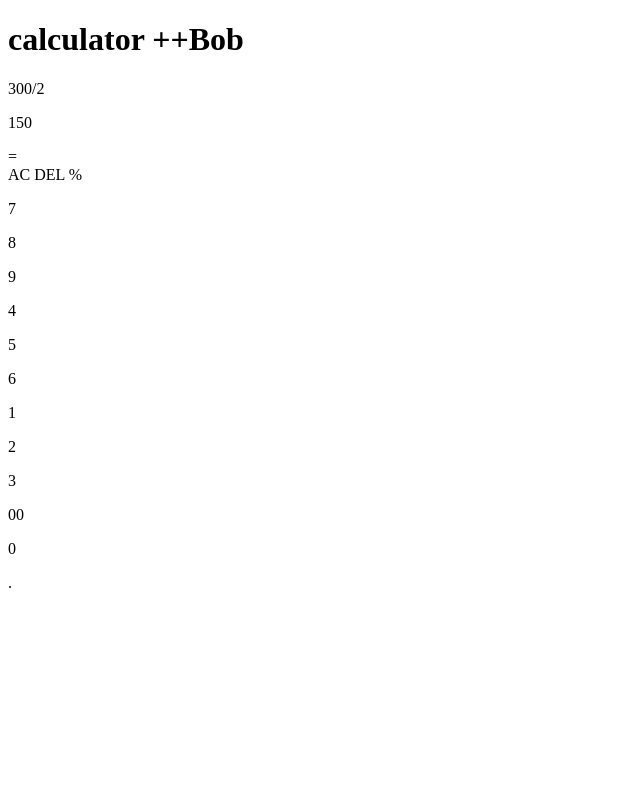
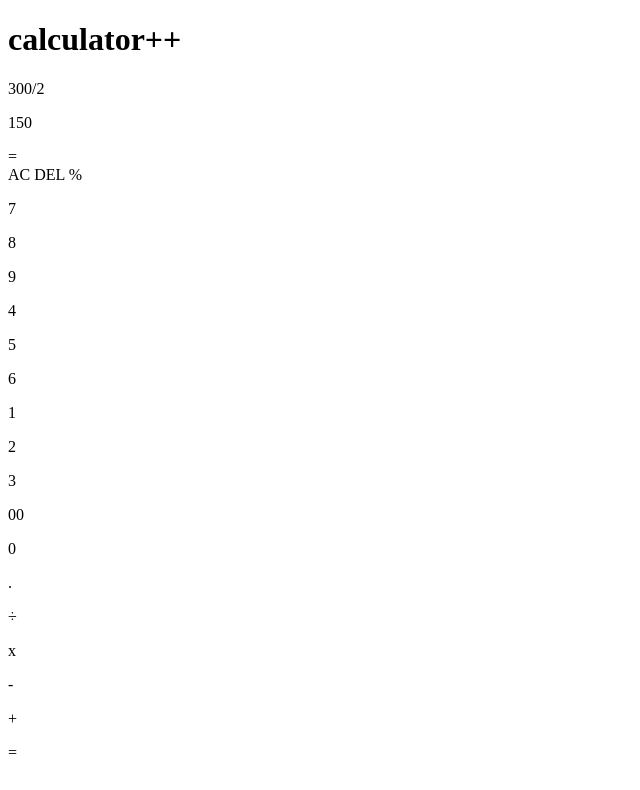
Before and after one commit to yegorkravchenko/calculator, a plain HTML site: page index.html in a window 1280 px wide. Shown: the whole page, without its empty margins (0-640 px from the left). Drawn offline with nearby package versions, Linux system fonts and the light colour scheme; files that its build step writes are made by us from their sources.

Commit message:
Minor changes

```diff
--- a/index.html
+++ b/index.html
@@ -11,7 +11,7 @@
 <body>
     <div class="calculator">
         <div class="display">
-            <h1 class="display__title">calculator ++Bob</h1>
+            <h1 class="display__title">calculator++</h1>
             <p class="display__history">300/2</p>
             <p class="display__output">150</p>
             <span class="display__equals-sign">=</span>
@@ -36,6 +36,13 @@
                 <p class="numpad__num">0</p>
                 <p class="numpad__num">.</p>
             </div>
+            <div class="keyboard__sidebar sidebar">
+                <p class="sidebar__btn">÷</p>
+                <p class="sidebar__btn">x</p>
+                <p class="sidebar__btn">-</p>
+                <p class="sidebar__btn">+</p>
+                <p class="sidebar__btn sidebar__btn--round">=</p>
+            </div>
         </div>
     </div>
 </body>
```
